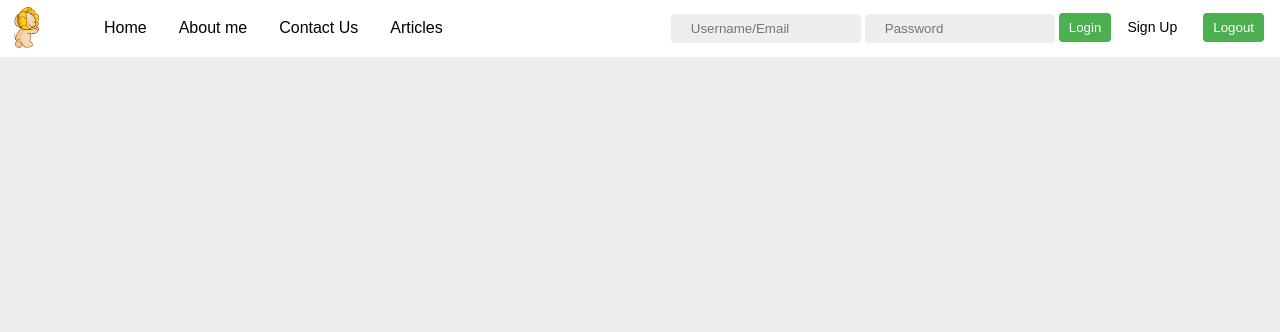
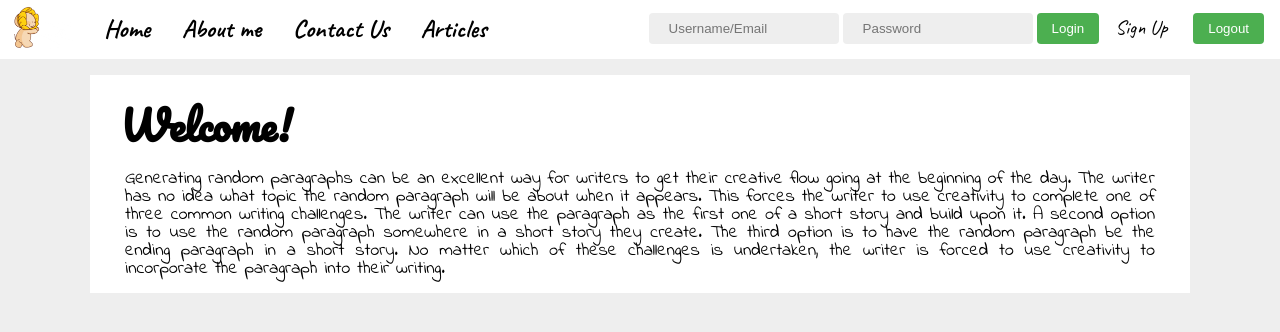
Before and after one commit to 0301yasiru/php_login_project, a PHP site: page / in a window 1280 px wide. Shown: the top 332 px of the page. Run offline with PHP 8.4, Linux system fonts and the light colour scheme.

Commit message:
signup code basically done

```diff
--- a/includes/header.php
+++ b/includes/header.php
@@ -3,6 +3,7 @@
   <head>
     <meta charset="utf-8">
     <link rel="icon" href="images/icon.png">
+    <link href="https://fonts.googleapis.com/css2?family=Caveat:wght@400;700&family=Dancing+Script&family=Indie+Flower&family=Pacifico&display=swap" rel="stylesheet">
     <link rel="stylesheet" href="style/reset.css">
     <link rel="stylesheet" href="style/master.css">
     <title>login</title>
@@ -17,9 +18,9 @@
           </div>
 
           <div class="main-header-links">
-            <li> <a href="#"> Home </a> </li>
-            <li> <a href="#"> About me </a> </li>
-            <li> <a href="#"> Contact Us </a> </li>
+            <li> <a href="index.php"> Home </a> </li>
+            <li> <a href="aboutme.php"> About me </a> </li>
+            <li> <a href="contact_me.php"> Contact Us </a> </li>
             <li> <a href="#"> Articles </a> </li>
           </div>
 
@@ -31,7 +32,7 @@
               <button type="submit" name="login_submit"> Login </button>
             </form>
 
-            <a class="header-signup" href="#">Sign Up</a>
+            <a class="header-signup" href="signup.php">Sign Up</a>
 
             <form class="header-logout" action="includes/logout.php" method="post">
               <button type="submit" name="logout_submit"> Logout </button>
--- a/index.php
+++ b/index.php
@@ -1,5 +1,10 @@
 <?php require "includes/header.php"; ?> <!-- including the header file -->
     <main>
-
+      <div class="col100">
+        <div class="centered-content-ilastic">
+          <h1>Welcome!</h1>
+          <p>Generating random paragraphs can be an excellent way for writers to get their creative flow going at the beginning of the day. The writer has no idea what topic the random paragraph will be about when it appears. This forces the writer to use creativity to complete one of three common writing challenges. The writer can use the paragraph as the first one of a short story and build upon it. A second option is to use the random paragraph somewhere in a short story they create. The third option is to have the random paragraph be the ending paragraph in a short story. No matter which of these challenges is undertaken, the writer is forced to use creativity to incorporate the paragraph into their writing.</p>
+        </div>
+      </div>
     </main>
 <?php require "includes/footer.php"; ?> <!-- including the footer file -->
--- a/style/master.css
+++ b/style/master.css
@@ -1,6 +1,9 @@
 /*main-header styling goes here*/
 
 nav ul{
+  position: fixed;
+  top: 0;
+  width: 100%;
   list-style-type: none;
   margin: 0;
   padding: 0;
@@ -30,9 +33,12 @@ nav form{
 nav li a{
   display: block;
   color: black;
-  font-family: arial;
+  /*font-family: arial;*/
+  font-family: 'Caveat', cursive;
+  font-size: 25px;
+  font-weight: bold;
   text-align: center;
-  padding: 20px 16px;
+  padding: 17px 16px;
   text-decoration: none;
   border-radius: 4px;
 }
@@ -46,11 +52,11 @@ nav li a:hover{
   margin-right: 10px;
   float: left;
   display: block;
-  font-family: arial;
-  font-size: 14px;
+  font-family: 'Caveat', cursive;
+  font-size: 20px;
   text-decoration: none;
   color: black;
-  padding: 20px 0;
+  padding: 18px 0;
 }
 
 nav input{
@@ -59,8 +65,8 @@ nav input{
   font-family: arial;
   background-color: #eee;
   width: 150px;
-  padding: 7px 20px;
-  margin: 0;
+  padding: 8px 20px;
+  margin: 0 0 1px;
 }
 
 nav button{
@@ -68,12 +74,117 @@ nav button{
   border-radius: 4px;
   color: white;
   font-family: arial;
+  /*font-family: 'Dancing Script', cursive;*/
+  /*font-size: 20px;*/
   text-decoration: none;
   background-color: #4CAF50;
   cursor: pointer;
-  padding: 7px 10px;
+  padding: 8px 15px;
 }
+
+
+/*main styling code goes here*/
+
+/*
+font-family: 'Caveat', cursive;
+font-family: 'Dancing Script', cursive;
+font-family: 'Indie Flower', cursive;
+font-family: 'Pacifico', cursive;
+
+*/
 
 body{
   background-color: #eee;
 }
+
+main{
+  background-color: #eee;
+  padding: 10px 30px;
+  margin: 65px 60px;
+}
+
+main p{
+  font-family: 'Indie Flower', cursive;
+  font-size: 18px;
+  text-align: justify;
+  padding: 5px 5px;
+}
+
+main h1{
+  font-family: 'Pacifico', cursive;
+  font-size: 40px;
+  padding: 20px 0;
+}
+
+main input{
+  float: none;
+  display: block;
+  border-radius: 4px;
+  border-style: none;
+  background-color: #eee;
+  padding: 10px 10px;
+  font-family: 'Indie Flower', cursive;
+  font-size: 18px;
+  margin: 3px 0;
+}
+
+main textarea{
+  float: none;
+  display: block;
+  border-radius: 4px;
+  border-style: none;
+  background-color: #eee;
+  padding: 10px 10px;
+  font-family: 'Indie Flower', cursive;
+  font-size: 18px;
+  height: 150px;
+  margin-top: 10px;
+}
+
+main button{
+  float: none;
+  display: block;
+  border-radius: 4px;
+  border-style: none;
+  background-color: #4CAF50;
+  padding: 10px 20px;
+  color: white;
+}
+
+main button:hover{
+  background-color: #357a38;
+}
+
+.col100{
+  width: 100%;
+  display: block;
+}
+
+.col75{
+  width: 75%;
+  display: block;
+}
+
+.col60{
+  width: 60%;
+  display: block;
+}
+
+.col50{
+  width: 50%;
+  display: block;
+}
+
+.col25{
+  width: 25%;
+  display: block;
+}
+
+.centered-content-ilastic{
+  background-color: white;
+  margin: 0 auto;
+  padding: 10px 30px;
+  float: none;
+  display: block;
+  overflow: hidden;
+}
```
Also changed, not shown: aboutme.php (added, +17 -0 lines), contact_me.php (added, +23 -0 lines), includes/dbh.php (+12 -0 lines), includes/email.php (+21 -9 lines), includes/signin.php (+83 -0 lines), mysql_database.sql (+7 -0 lines), signup.php (added, +22 -0 lines), success.php (added, +9 -0 lines), images/profile.png (added), main.php (deleted).
